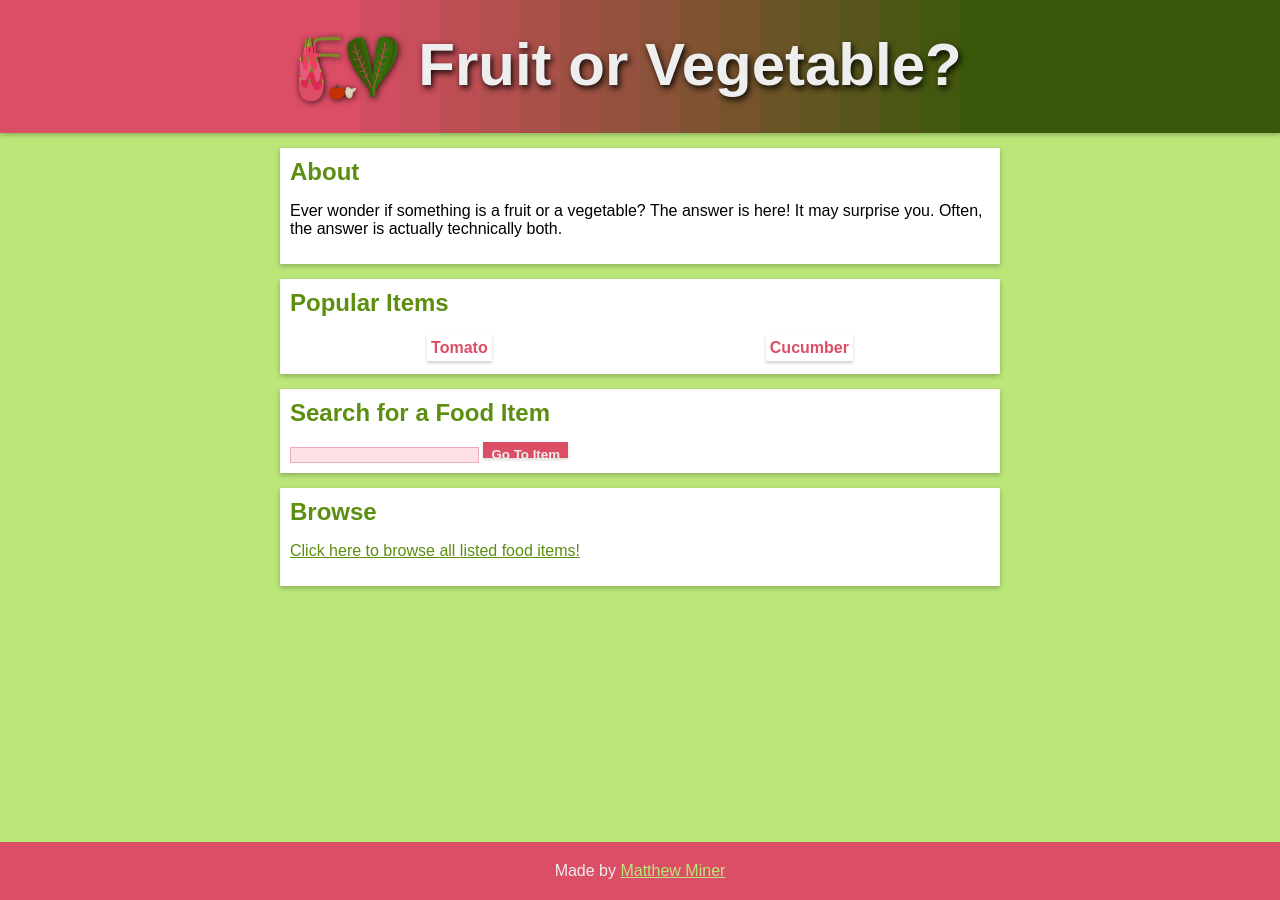
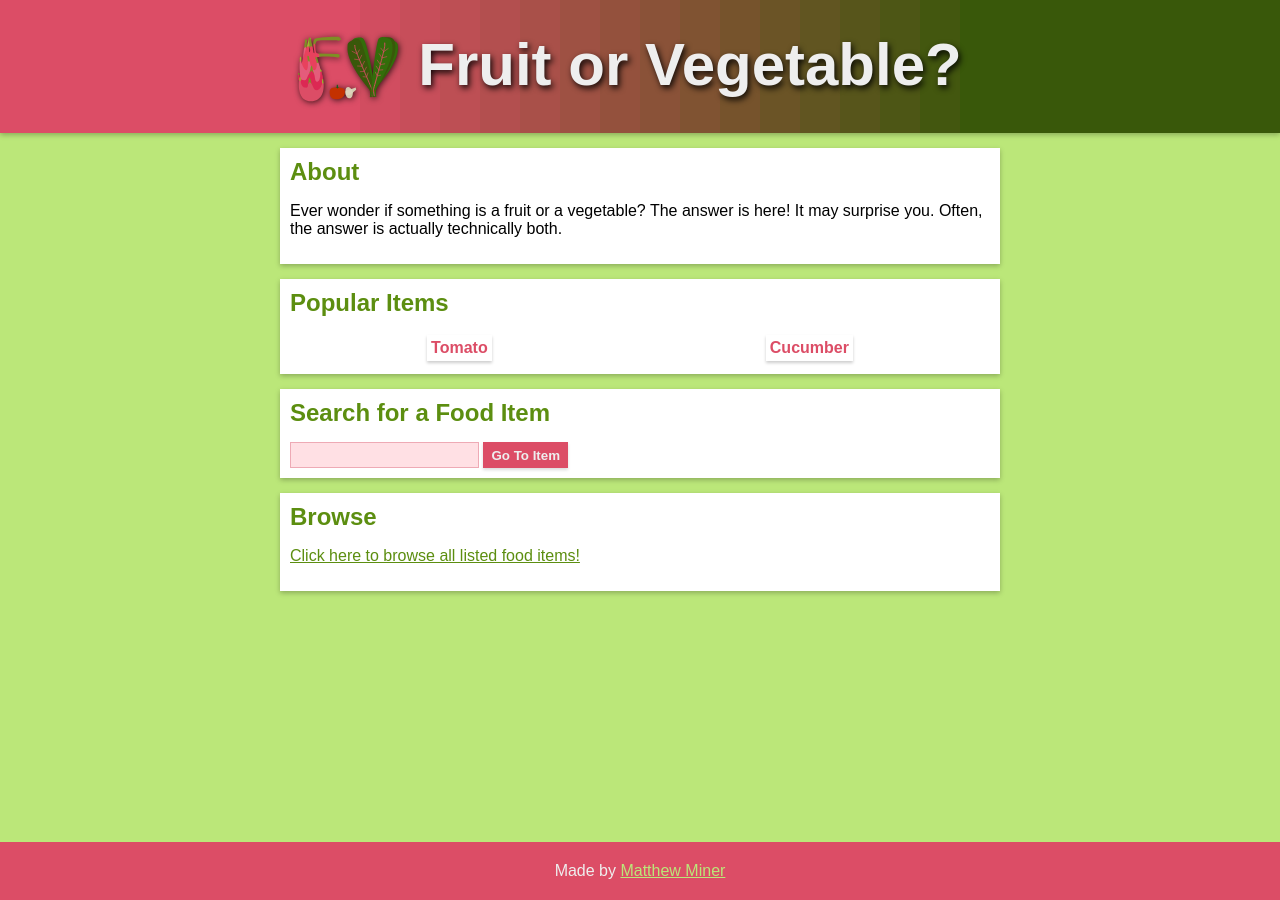
Before and after one commit to mminer237/fruitorvegetable, a Jekyll site: the page built from index.html, in a window 1280 px wide. Built offline with Jekyll 4.4.1, drawn with Linux system fonts in a browser that asks for light colours.

Commit message:
Fix input and button sizing

```diff
--- a/css/style.scss
+++ b/css/style.scss
@@ -123,7 +123,7 @@ button {
 }
 input[type="text"], button {
 	box-sizing: border-box;
-	height: 16px;
+	height: 26px;
 }
 li:not(:last-child) {
 	margin-bottom: 8px;
```
